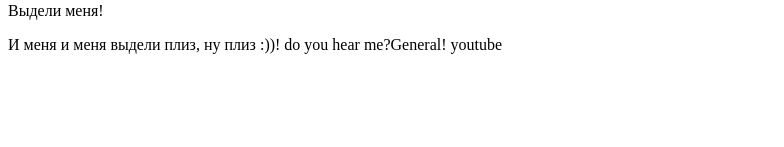
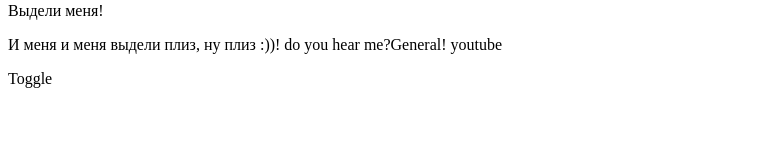
Before and after one commit to AndreGalandr/my-app, an Angular app: page / in a window 1280 px wide. Shown: the part 153-300 px from the top of the page, without its empty margins (0-784 px from the left). Built offline with nearby package versions, Linux system fonts and the light colour scheme.

Commit message:
toggle_test

```diff
--- a/src/app/app.component.html
+++ b/src/app/app.component.html
@@ -65,3 +65,11 @@
     do you hear me?General!
     youtube
 </p>
+
+<div class="zippy">
+    <div (click)="toggle()">Toggle</div>
+    <div [hidden]="!visible">
+        <ng-content></ng-content>
+        <p [appHighlight]="color">I'm here!</p>
+    </div>
+</div>
--- a/src/app/app.component.ts
+++ b/src/app/app.component.ts
@@ -17,7 +17,7 @@
 
     // working variant
 
-import { Component, Directive } from '@angular/core';
+import {Component, Directive, EventEmitter, Output} from '@angular/core';
 import {FormControl, FormGroup, Validators} from '@angular/forms';
 
 @Directive({
@@ -34,8 +34,23 @@ export class FirstDirective {
 })
 export class AppComponent {
     color: string;
+    visible: boolean;
 
+    @Output() open: EventEmitter<any> = new EventEmitter();
+    @Output() close: EventEmitter<any> = new EventEmitter();
+
+    toggle() {
+        this.visible = !this.visible;
+        if (this.visible) {
+            this.open.emit(null);
+        } else {
+            this.close.emit(null);
+        }
+    }
 }
+
+
+
 
 // @Component({
 //     selector: 'app-root',
```
